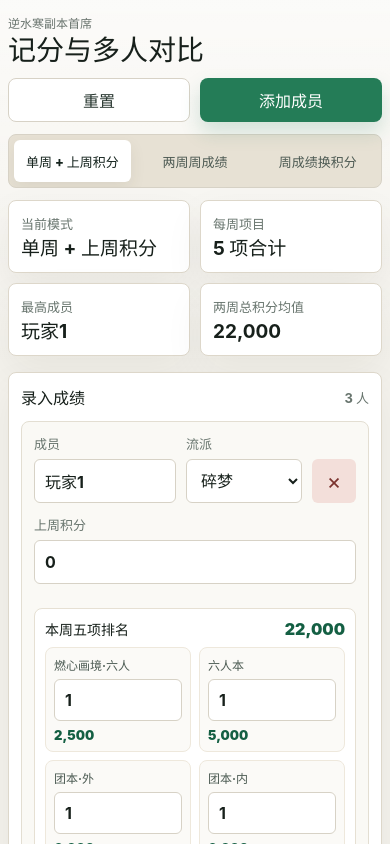
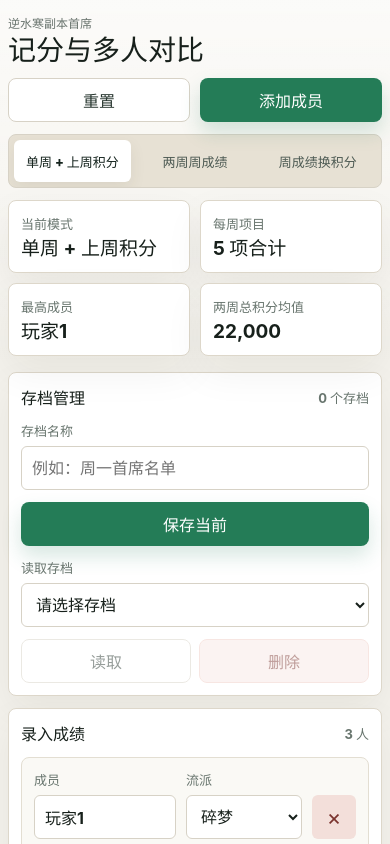
Before and after one commit to LiuXiu233/Sword-of-Justice-PVE-Top-Scoring, a Vue app: page / in a window 390 px wide. Shown: the top 844 px of the page. Built offline with nearby package versions, Linux system fonts and the light colour scheme.

Commit message:
feat: 添加存档管理功能
新增存档管理面板，支持保存、读取和删除存档
添加存档相关样式和响应式布局

```diff
--- a/src/App.vue
+++ b/src/App.vue
@@ -10,8 +10,11 @@ const modes = [
 
 const schools = ['碎梦', '神相', '鸿音', '九灵', '龙吟', '沧澜', '铁衣', '素问', '玄机', '血河', '潮光']
 const storageKey = 'nishuihan-chief-score-tool'
+const archiveStorageKey = 'nishuihan-chief-score-tool-archives'
 const activeMode = ref('carry')
 const lookupRank = ref(1)
+const archiveName = ref('')
+const selectedArchiveId = ref('')
 
 function makeWeekRanks(defaultRank = 1) {
   return Object.fromEntries(categories.map((category) => [category.id, defaultRank]))
@@ -35,21 +38,24 @@ function makePlayer(index = 1) {
   }
 }
 
+function normalizePlayer(player, index = 0) {
+  const fallbackRank = player?.weekRank ?? 1
+  return {
+    ...makePlayer(index + 1),
+    ...player,
+    id: player?.id || crypto.randomUUID(),
+    school: schools.includes(player?.school) ? player.school : schools[0],
+    weekRanks: normalizeWeekRanks(player?.weekRanks, fallbackRank),
+    week1Ranks: normalizeWeekRanks(player?.week1Ranks, player?.week1Rank ?? fallbackRank),
+    week2Ranks: normalizeWeekRanks(player?.week2Ranks, player?.week2Rank ?? fallbackRank),
+  }
+}
+
 function loadPlayers() {
   try {
     const stored = JSON.parse(localStorage.getItem(storageKey))
     if (Array.isArray(stored) && stored.length) {
-      return stored.map((player, index) => {
-        const fallbackRank = player.weekRank ?? 1
-        return {
-          ...makePlayer(index + 1),
-          ...player,
-          school: schools.includes(player.school) ? player.school : schools[0],
-          weekRanks: normalizeWeekRanks(player.weekRanks, fallbackRank),
-          week1Ranks: normalizeWeekRanks(player.week1Ranks, player.week1Rank ?? fallbackRank),
-          week2Ranks: normalizeWeekRanks(player.week2Ranks, player.week2Rank ?? fallbackRank),
-        }
-      })
+      return stored.map(normalizePlayer)
     }
   } catch {
     localStorage.removeItem(storageKey)
@@ -58,9 +64,49 @@ function loadPlayers() {
   return [makePlayer(1), makePlayer(2), makePlayer(3)]
 }
 
+function clonePlayers(value = players) {
+  return JSON.parse(JSON.stringify(value))
+}
+
+function formatArchiveTime(value) {
+  return new Intl.DateTimeFormat('zh-CN', {
+    month: '2-digit',
+    day: '2-digit',
+    hour: '2-digit',
+    minute: '2-digit',
+  }).format(new Date(value || Date.now()))
+}
+
+function normalizeArchive(archive, index = 0) {
+  const modeIds = modes.map((mode) => mode.id)
+  return {
+    id: archive?.id || crypto.randomUUID(),
+    name: String(archive?.name || `存档 ${index + 1}`),
+    savedAt: Number(archive?.savedAt) || Date.now(),
+    activeMode: modeIds.includes(archive?.activeMode) ? archive.activeMode : 'carry',
+    lookupRank: normalizeRank(archive?.lookupRank ?? 1),
+    players: Array.isArray(archive?.players) && archive.players.length ? archive.players.map(normalizePlayer) : [makePlayer(1)],
+  }
+}
+
+function loadArchives() {
+  try {
+    const stored = JSON.parse(localStorage.getItem(archiveStorageKey))
+    if (Array.isArray(stored)) {
+      return stored.map(normalizeArchive).sort((a, b) => b.savedAt - a.savedAt)
+    }
+  } catch {
+    localStorage.removeItem(archiveStorageKey)
+  }
+
+  return []
+}
+
 const players = reactive(loadPlayers())
+const archives = ref(loadArchives())
 
 const activeModeMeta = computed(() => modes.find((mode) => mode.id === activeMode.value))
+const selectedArchive = computed(() => archives.value.find((archive) => archive.id === selectedArchiveId.value))
 
 function weekTotal(ranks) {
   return categories.reduce((total, category) => total + pointsFor(category.id, ranks?.[category.id]), 0)
@@ -171,6 +217,48 @@ function resetPlayers() {
   players.splice(0, players.length, makePlayer(1), makePlayer(2), makePlayer(3))
 }
 
+function persistArchives() {
+  localStorage.setItem(archiveStorageKey, JSON.stringify(archives.value))
+}
+
+function saveArchive() {
+  const name = archiveName.value.trim() || `存档 ${archives.value.length + 1}`
+  const archive = {
+    id: crypto.randomUUID(),
+    name,
+    savedAt: Date.now(),
+    activeMode: activeMode.value,
+    lookupRank: lookupRank.value,
+    players: clonePlayers(),
+  }
+
+  archives.value.unshift(archive)
+  selectedArchiveId.value = archive.id
+  archiveName.value = ''
+  persistArchives()
+}
+
+function loadArchive() {
+  if (!selectedArchive.value) {
+    return
+  }
+
+  activeMode.value = selectedArchive.value.activeMode
+  lookupRank.value = selectedArchive.value.lookupRank
+  players.splice(0, players.length, ...selectedArchive.value.players.map(normalizePlayer))
+}
+
+function deleteArchive() {
+  if (!selectedArchive.value) {
+    return
+  }
+
+  const deletingId = selectedArchive.value.id
+  archives.value = archives.value.filter((archive) => archive.id !== deletingId)
+  selectedArchiveId.value = archives.value[0]?.id || ''
+  persistArchives()
+}
+
 watch(
   players,
   (value) => {
@@ -223,6 +311,43 @@ watch(
         <span>{{ activeModeMeta.resultLabel }}均值</span>
         <strong>{{ formatNumber(averageScore) }}</strong>
       </div>
+    </section>
+
+    <section class="panel archive-panel">
+      <div class="section-heading">
+        <h2>存档管理</h2>
+        <span>{{ archives.length }} 个存档</span>
+      </div>
+
+      <div class="archive-grid">
+        <label>
+          存档名称
+          <input v-model.trim="archiveName" type="text" placeholder="例如：周一首席名单" />
+        </label>
+
+        <button class="primary-button" type="button" @click="saveArchive">保存当前</button>
+
+        <label>
+          读取存档
+          <select v-model="selectedArchiveId">
+            <option value="" disabled>请选择存档</option>
+            <option v-for="archive in archives" :key="archive.id" :value="archive.id">
+              {{ archive.name }} · {{ formatArchiveTime(archive.savedAt) }}
+            </option>
+          </select>
+        </label>
+
+        <div class="archive-actions">
+          <button class="secondary-button" type="button" :disabled="!selectedArchive" @click="loadArchive">读取</button>
+          <button class="secondary-button danger-button" type="button" :disabled="!selectedArchive" @click="deleteArchive">
+            删除
+          </button>
+        </div>
+      </div>
+
+      <p v-if="selectedArchive" class="archive-meta">
+        当前选择：{{ selectedArchive.name }}，保存于 {{ formatArchiveTime(selectedArchive.savedAt) }}
+      </p>
     </section>
 
     <section class="workspace-grid">
--- a/src/styles.css
+++ b/src/styles.css
@@ -102,6 +102,17 @@ h2 {
   border: 1px solid #d7d2c6;
 }
 
+.danger-button {
+  color: #7a332e;
+  background: #f8e8e4;
+  border-color: #efcbc4;
+}
+
+button:disabled {
+  cursor: not-allowed;
+  opacity: 0.48;
+}
+
 .mode-tabs {
   gap: 8px;
   padding: 6px;
@@ -172,6 +183,29 @@ label,
 .workspace-grid {
   grid-template-columns: minmax(500px, 0.9fr) minmax(640px, 1.1fr);
   align-items: start;
+}
+
+.archive-panel {
+  margin-bottom: 16px;
+}
+
+.archive-grid {
+  display: grid;
+  grid-template-columns: minmax(220px, 1fr) auto minmax(260px, 1.1fr) auto;
+  gap: 12px;
+  align-items: end;
+}
+
+.archive-actions {
+  display: flex;
+  gap: 8px;
+}
+
+.archive-meta {
+  margin: 12px 0 0;
+  color: #68756e;
+  font-size: 13px;
+  font-weight: 700;
 }
 
 .panel {
@@ -498,6 +532,15 @@ select:focus {
   .two-week-editor {
     grid-template-columns: 1fr;
   }
+
+  .archive-grid {
+    grid-template-columns: minmax(220px, 1fr) auto;
+  }
+
+  .archive-grid label:nth-of-type(2),
+  .archive-actions {
+    grid-column: 1 / -1;
+  }
 }
 
 @media (max-width: 640px) {
@@ -565,6 +608,28 @@ select:focus {
   .summary-grid {
     grid-template-columns: repeat(2, minmax(0, 1fr));
     gap: 10px;
+  }
+
+  .archive-panel {
+    margin-bottom: 12px;
+  }
+
+  .archive-grid {
+    grid-template-columns: 1fr;
+  }
+
+  .archive-grid label:nth-of-type(2),
+  .archive-actions {
+    grid-column: auto;
+  }
+
+  .archive-actions {
+    display: grid;
+    grid-template-columns: repeat(2, minmax(0, 1fr));
+  }
+
+  .archive-meta {
+    margin-top: 10px;
   }
 
   .metric,
```
